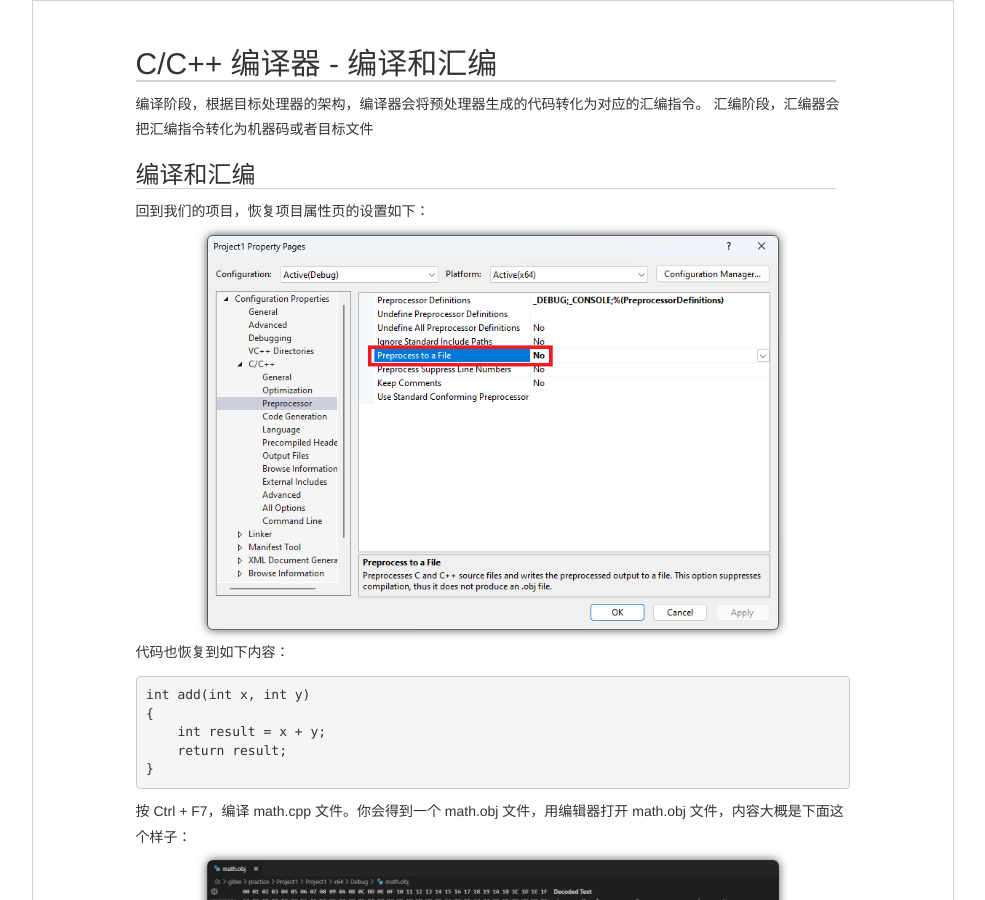
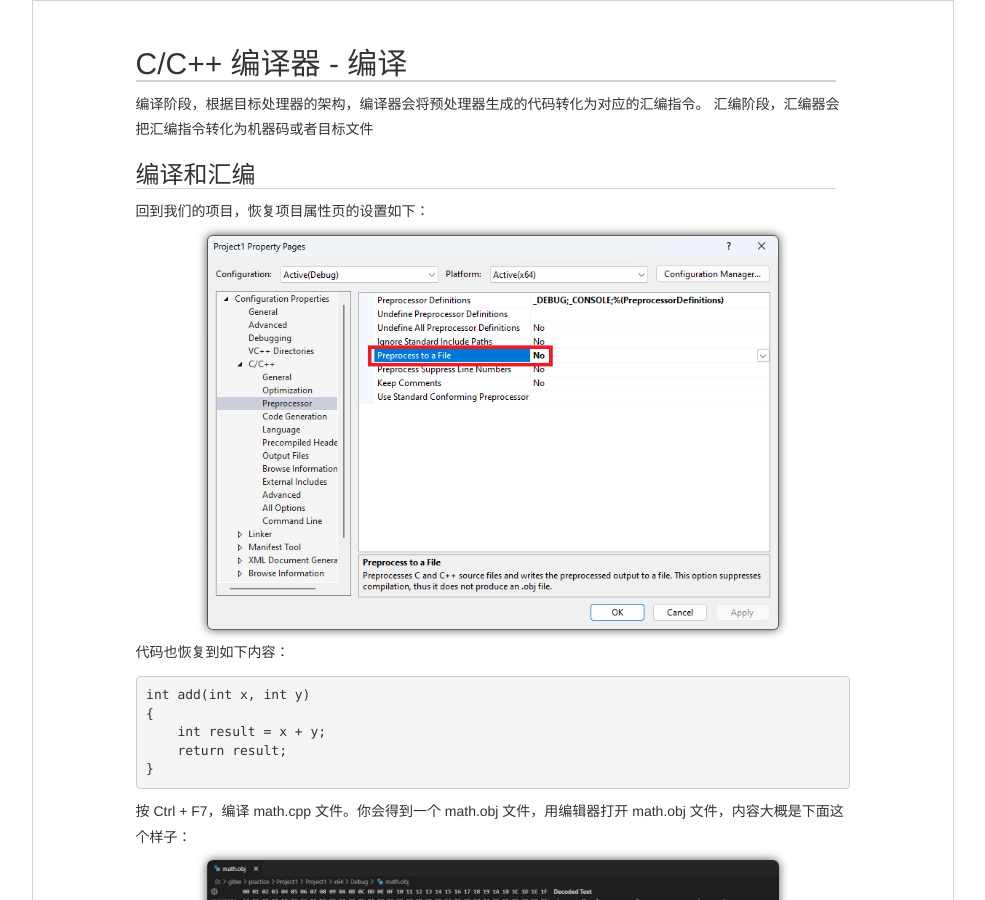
Before and after one commit to luli100/luli100.github.io, a Jekyll site: the page built from _posts/2023-10-02-cplusplus-complile-stage.md, in a window 1280 px wide and 900 px high. Shown: the whole window, without its empty margins (147-1132 px from the left). Built offline with Jekyll 4.4.1, drawn with Linux system fonts in a browser that asks for light colours.

Commit message:
update title

```diff
--- a/_posts/2023-10-02-cplusplus-complile-stage.md
+++ b/_posts/2023-10-02-cplusplus-complile-stage.md
@@ -1,6 +1,6 @@
 ---
 layout: post
-title: C/C++ 编译器 - 编译和汇编
+title: C/C++ 编译器 - 编译
 enable: true
 ---
 
```
